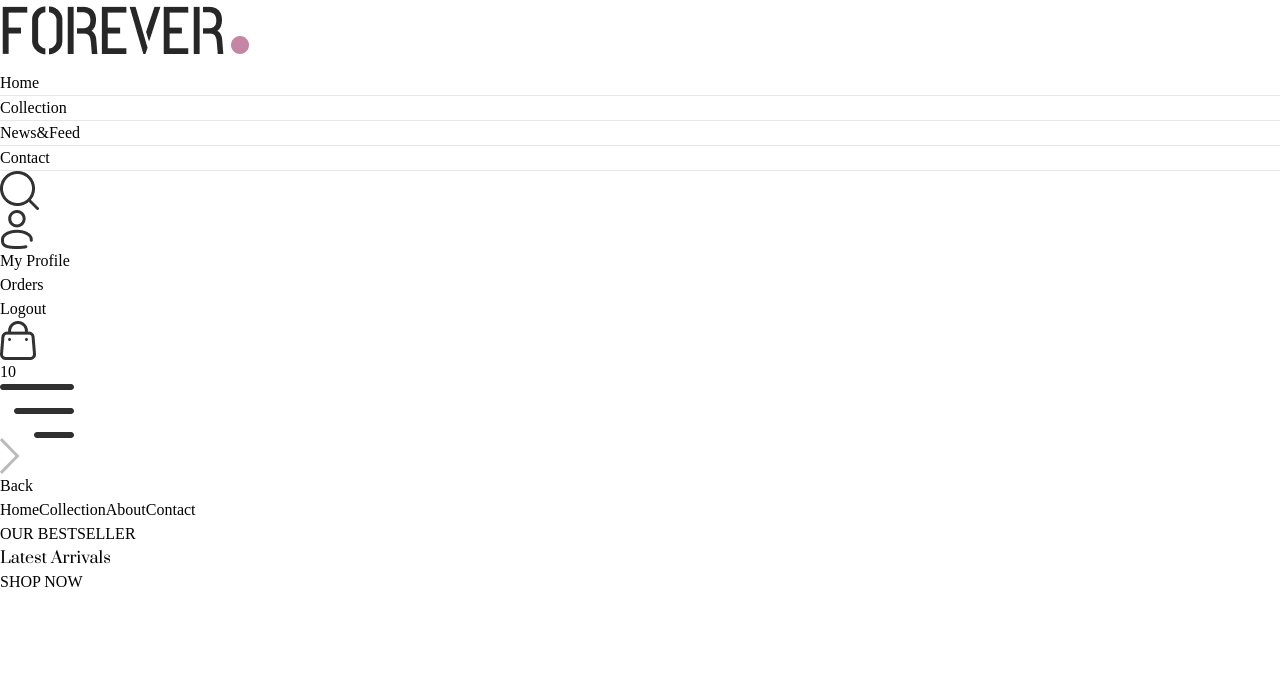
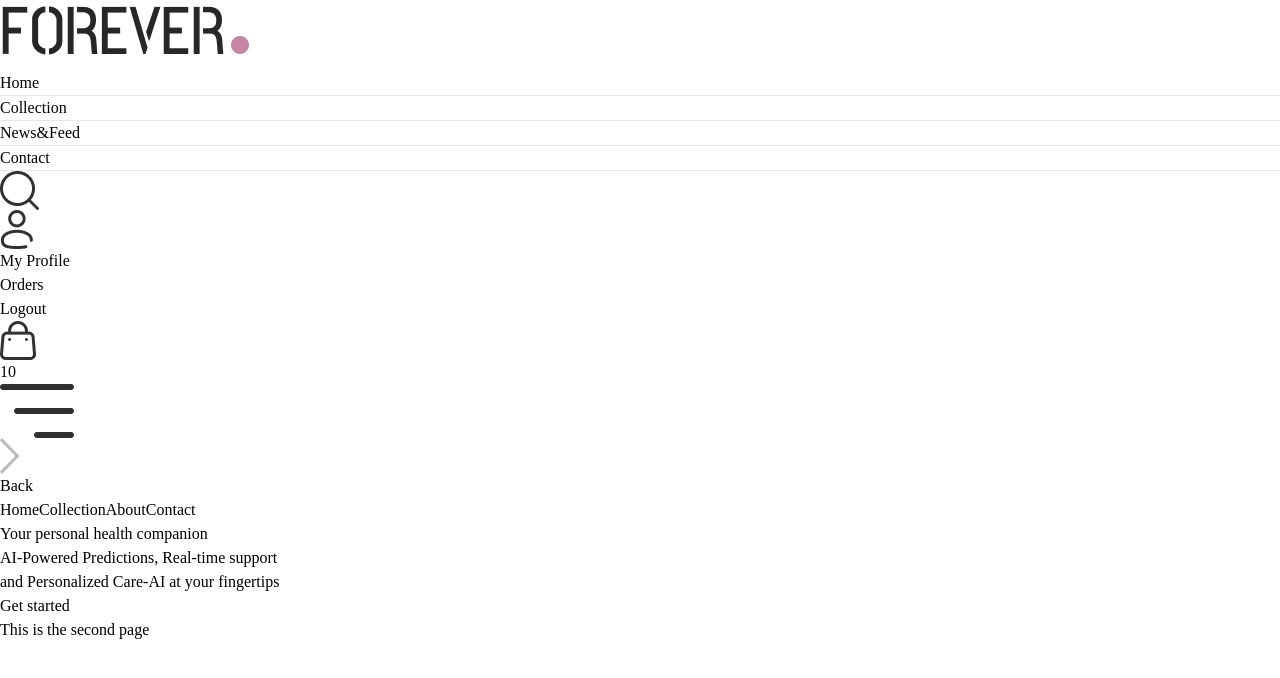
Before and after one commit to manish26m/Team-Outlier.py, a React (Vite) app in the folder frontend/: page / in a window 1280 px wide. Shown: the top 678 px of the page. Built offline with nearby package versions, Linux system fonts and the light colour scheme.

Commit message:
Made changes to login

```diff
--- a/frontend/src/App.jsx
+++ b/frontend/src/App.jsx
@@ -9,6 +9,7 @@ import Cart from './pages/Cart'
 import Login from './pages/Login'
 import PlaceOrder from './pages/PlaceOrder'
 import Orders from './pages/Orders'
+import One from './pages/One'
 import Navbar from './components/Navbar'
 
 const App = () => {
@@ -26,7 +27,7 @@ const App = () => {
         <Route path='/login' element={<Login/>} />
         <Route path='/place-order' element={<PlaceOrder/>} />
         <Route path='/orders' element={<Orders />} />
-
+        <Route path='/one' element={<One />} />
       </Routes>
 
     </div>
--- a/frontend/src/components/Hero.jsx
+++ b/frontend/src/components/Hero.jsx
@@ -1,23 +1,11 @@
 import React from 'react'
-import { assets } from '../assets/assets'
 
 const Hero = () => {
   return (
-    <div className='flex flex-col sm:flex-row border border-gray-400'>
-        {/* Hero left side */}
-        <div className='w-full sm:w-1/2 flex items-center justify-center py-10 sm:py-0'>
-              <div className='text-[#414141]'>
-                <div className='flex items-center gap-2'>
-                    <p className='w-8 md:w-11 h-[2px] bg-[#414141]'></p>
-                    <p className='font-medium text-sm md:text-base'>OUR BESTSELLER</p>
-                </div>
-                <h1 className='prata-regular text-3xl sm:py-3 lg:text-5xl leading-relaxed'>Latest Arrivals</h1>
-                <div className='flex items-center gap-2'>
-                    <p className='font-semibold text-sm md:text-base'>SHOP NOW</p>
-                    <p className='w-8 md:w-11 h-[1px] bg-[#414141]'></p>
-                </div>
-              </div>
-        </div>
+    <div className='h-full w-full'>
+      <h1 className='text-3xl relative top-52 left-10'>Your personal health companion</h1>
+      <h1 className='relative top-56 left-10'>AI-Powered Predictions, Real-time support <br /> and Personalized Care-AI at your fingertips</h1>
+      <button className='relative top-60 left-10'>Get started</button>
     </div>
   )
 }
--- /dev/null
+++ b/frontend/src/components/Second.jsx
@@ -0,0 +1,11 @@
+import React from 'react'
+
+const Second = () => {
+  return (
+    <div>
+      <h1>This is the second page</h1>
+    </div>
+  )
+}
+
+export default Second
--- a/frontend/src/pages/About.jsx
+++ b/frontend/src/pages/About.jsx
@@ -1,9 +1,10 @@
 import React from 'react'
+import { NavLink } from 'react-router-dom'
 
 const About = () => {
   return (
     <div>
-
+      <NavLink to='/one'><h1>6 popular herbal supplements linked to potential liver risks</h1></NavLink>
     </div>
   )
 }
--- a/frontend/src/pages/Home.jsx
+++ b/frontend/src/pages/Home.jsx
@@ -1,10 +1,12 @@
 import React from 'react'
 import Hero from '../components/Hero'
+import Second from '../components/Second'
 
 const Home = () => {
   return (
     <div>
       <Hero />
+      <Second />
     </div>
   )
 }
--- a/frontend/src/pages/Login.jsx
+++ b/frontend/src/pages/Login.jsx
@@ -3,20 +3,47 @@ import React, { useState } from 'react'
 const Login = () => {
 
   const [currentState, setCurrentState] = useState('Sign Up');
+  const [userName, setUserName] = useState(existingContact.userName || "");
+  const [password, setPassword] = useState(existingContact.password || "");
+  const [email, setEmail] = useState(existingContact.email || "");
 
-  const onSubmitHandler = async (event) => {
-    event.preventDefault();
+  const onSubmitHandler = async (e) => {
+    e.preventDefault();
+
+    const data = {
+      userName,
+      password,
+      email
+    }
+
+    const url = ''
+
+    const options = {
+      method: updating ? "PATCH" : "POST",
+      headers: {
+          "Content-Type": "application/json"
+      },
+      body: JSON.stringify(data)
+    }
+
+    const response = await fetch(url, options)
+
+    if (response.status !== 201 && response.status !== 200) {
+      const data = await response.json()
+      alert(data.message)
+  } else {
+      updateCallback()
   }
-
+  }
   return (
     <form onSubmit={onSubmitHandler} className='flex flex-col items-center w-[90%] sm:max-w-96 m-auto mt-14 gap-4 text-gray-800'>
       <div className='inline-flex items-center gap-2 mb-2 mt-10'>
         <p className='prata-regular text-3xl'>{currentState}</p>
         <hr className='border-none h-[1.5px] w-8 bg-gray-800' />
       </div>
-      {currentState === 'Login' ? '' : <input type="text" className='w-full px-3 py-2 border border-gray-800' placeholder='Name' required />}
-      <input type="email" className='w-full px-3 py-2 border border-gray-800' placeholder='Email' required />
-      <input type="password" className='w-full px-3 py-2 border border-gray-800' placeholder='Password' required />
+      {currentState === 'Login' ? '' : <input type="text" id='userName' value={firstName} onChange={(e) => setUserName(e.target.value)} className='w-full px-3 py-2 border border-gray-800' placeholder='Name' required />}
+      <input type="email" id='email' value={email} onChange={(e) => setEmail(e.target.value)} className='w-full px-3 py-2 border border-gray-800' placeholder='Email' required />
+      <input type="password" id='password' value={password} onChange={(e) => setPassword(e.target.value)} className='w-full px-3 py-2 border border-gray-800' placeholder='Password' required />
 
       <div className='w-full flex justify-between text-sm mt-[-8px]'>
         <p className='cursor-pointer'>Forgot your password?</p>
--- /dev/null
+++ b/frontend/src/pages/One.jsx
@@ -0,0 +1,11 @@
+import React from 'react'
+
+const One = () => {
+  return (
+    <div>
+      <h1>One</h1>
+    </div>
+  )
+}
+
+export default One
```
